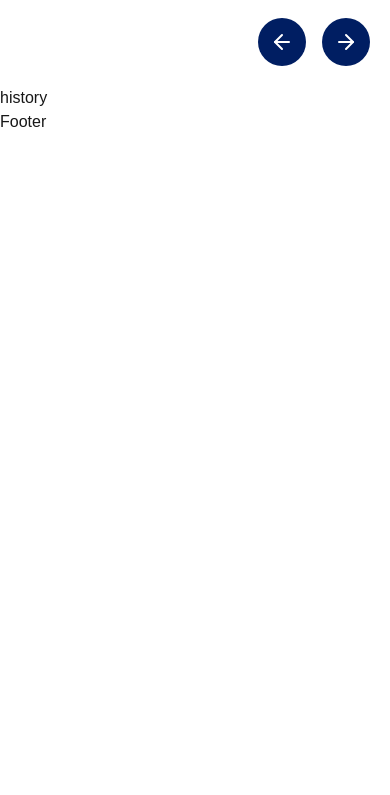
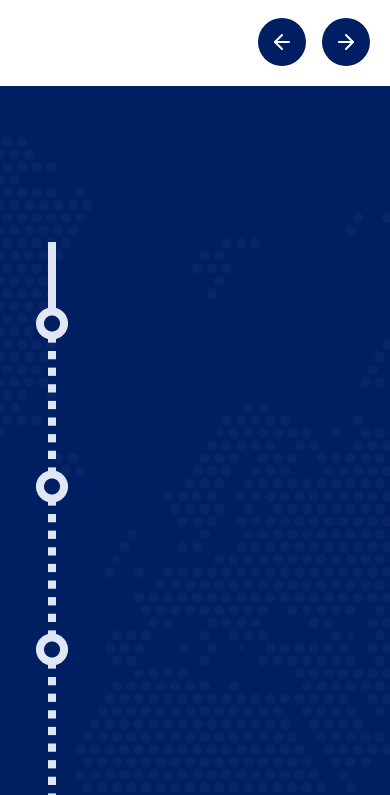
Before and after one commit to sergiojaa/Mkoia_logistic_company, a Next.js app: page /about in a window 390 px wide. Shown: the part 3135-3930 px from the top of the page. Before the commit the page ends 3269 px from the top, so only its background shows below. Built offline with nearby package versions, Linux system fonts and the light colour scheme.

Commit message:
Add desktop and mobile images

```diff
--- a/app/components/about/History.tsx
+++ b/app/components/about/History.tsx
@@ -1,9 +1,17 @@
 import React from 'react'
-
+import Image from 'next/image'
 export default function History() {
     return (
         <div>
-            history
+            <div>
+                <Image
+                    className='hidden md:block'
+                    src='/about/History-desktop.png' width={1200} height={200} alt='image' />
+                <Image
+                    className='md:hidden'
+                    src='/about/History-mobile.png' width={1200} height={200} alt='image' />
+
+            </div>
         </div>
     )
 }
```
Also changed, not shown: public/about/History-desktop.png (renamed from public/about/History.png), public/about/History-mobile.png (added).
